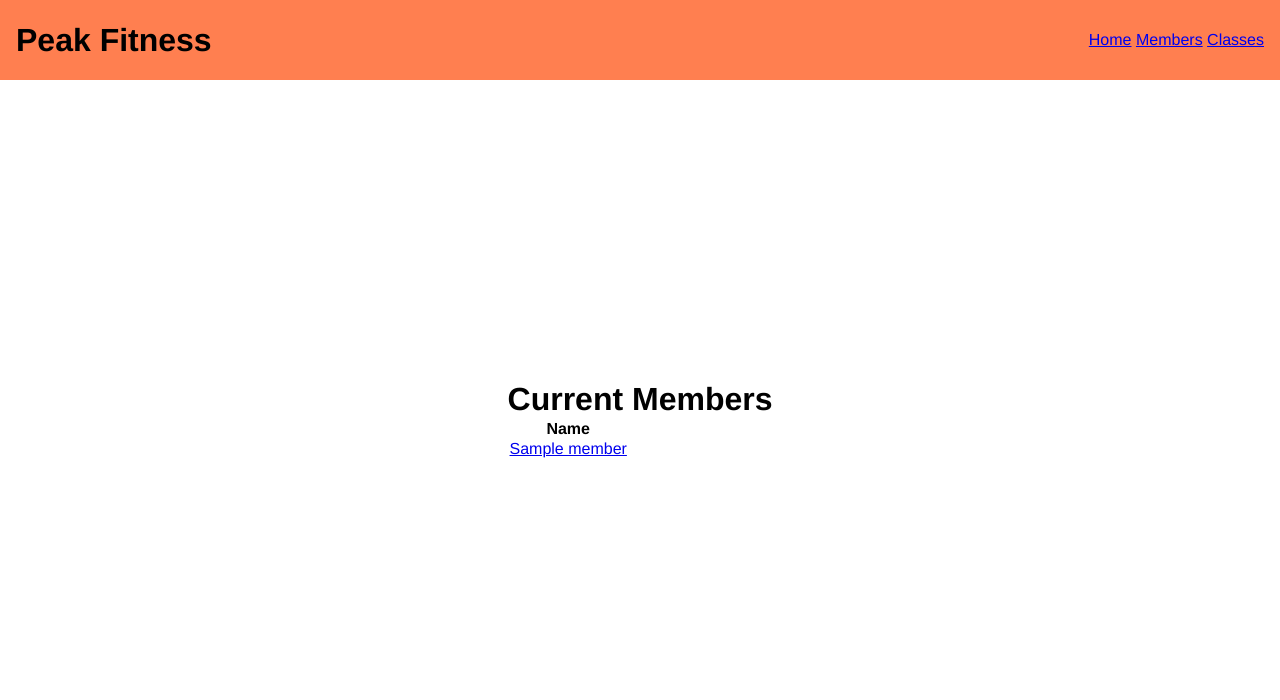
After one commit to ST3V3NP3RRY/Peak_fitness_gym_app, a Flask app: page /members/index in a window 1280 px wide. The commit adds this page. Shown: the top 700 px of the page. Run offline with Flask 2, Linux system fonts and the light colour scheme; a database or web service that is not in the repository returns one stand-in record (values such as "Sample title"); some libraries are stand-ins or nearby versions.

Commit message:
Completed routes to display members and classes for gym app

```diff
--- a/app.py
+++ b/app.py
@@ -1,6 +1,11 @@
 from flask import Flask, render_template
+from controllers.member_controller import member_blueprint
+from controllers.activity_controller import activity_blueprint
 
 app = Flask(__name__)
+
+app.register_blueprint(member_blueprint)
+app.register_blueprint(activity_blueprint)
 
 
 @app.route("/")
--- /dev/null
+++ b/controllers/member_controller.py
@@ -0,0 +1,12 @@
+from flask import Flask, render_template, request, redirect
+from flask import Blueprint
+from models.member import Member
+import repositories.member_repository as member_repository
+
+member_blueprint = Blueprint("members", __name__)
+
+
+@member_blueprint.route("/members/index")
+def members():
+    members = member_repository.select_all()
+    return render_template("members/index.html", members=members)
--- a/repositories/member_repository.py
+++ b/repositories/member_repository.py
@@ -21,7 +21,7 @@ def select_all():
     for row in results:
         member = Member(row["name"], row["id"])
         members.append(member)
-    return member
+    return members
 
 
 # Select(id)
--- a/templates/base.html
+++ b/templates/base.html
@@ -16,9 +16,9 @@
       <nav>
         <ul>
           <li>
-            <a href="#">Home</a>
-            <a href="#">Members</a>
-            <a href="#">Classes</a>
+            <a href="/">Home</a>
+            <a href="/members/index">Members</a>
+            <a href="/activities/index">Classes</a>
           </li>
         </ul>
       </nav>
--- /dev/null
+++ b/templates/members/index.html
@@ -0,0 +1,13 @@
+{% extends 'base.html' %} {% block content %}
+<h1>Current Members</h1>
+<table>
+  <tr>
+    <th>Name</th>
+  </tr>
+  {% for member in members %}
+  <tr>
+    <td><a href="/members/{{ member.id }}"> {{ member.name }}</a></td>
+  </tr>
+  {% endfor %}
+</table>
+{% endblock content %}
```
Also changed, not shown: controllers/activity_controller.py (added, +12 -0 lines), templates/activities/index.html (added, +17 -0 lines), tests/activity_test.py (+3 -0 lines), tests/__init__.py (added).
